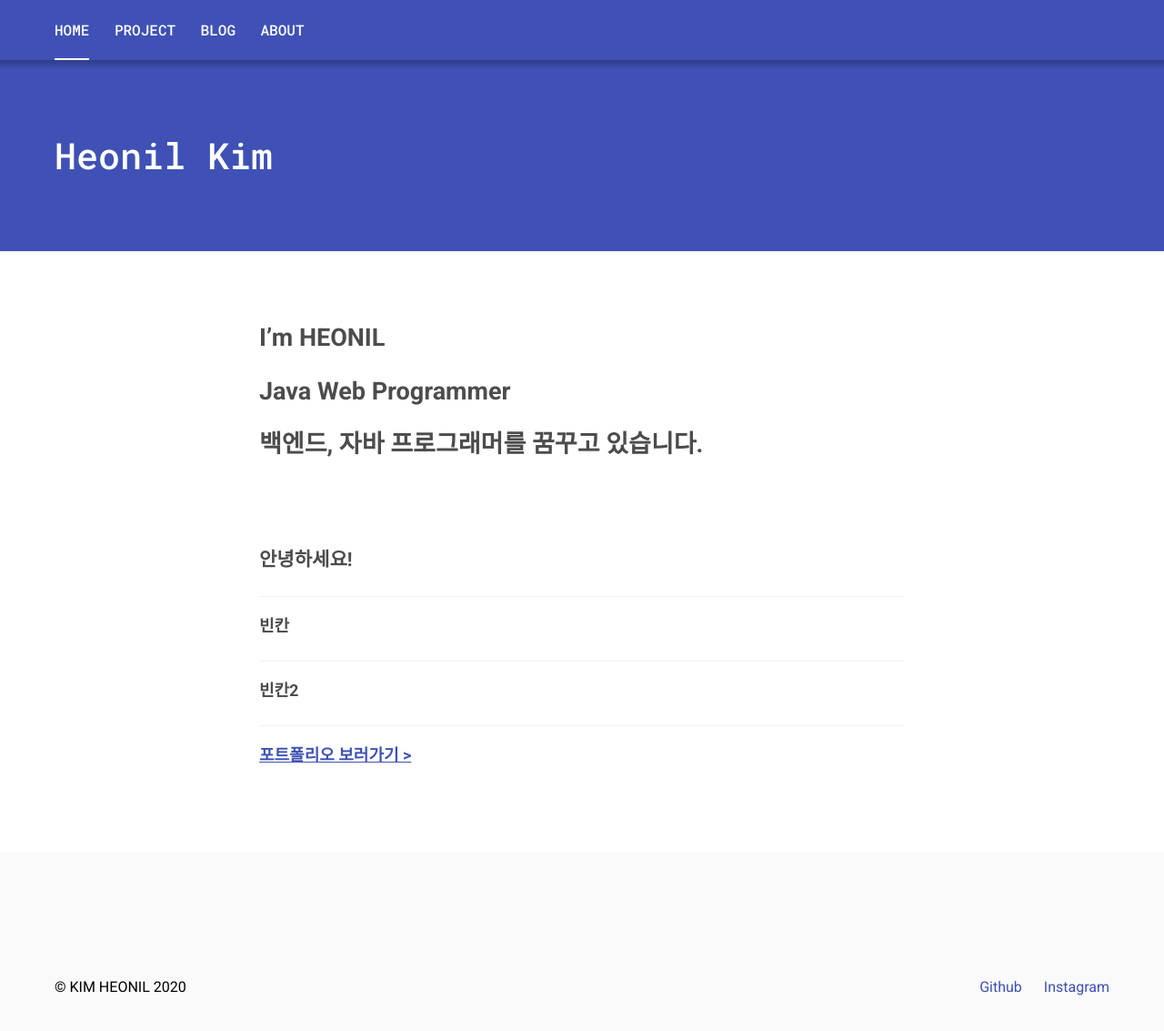
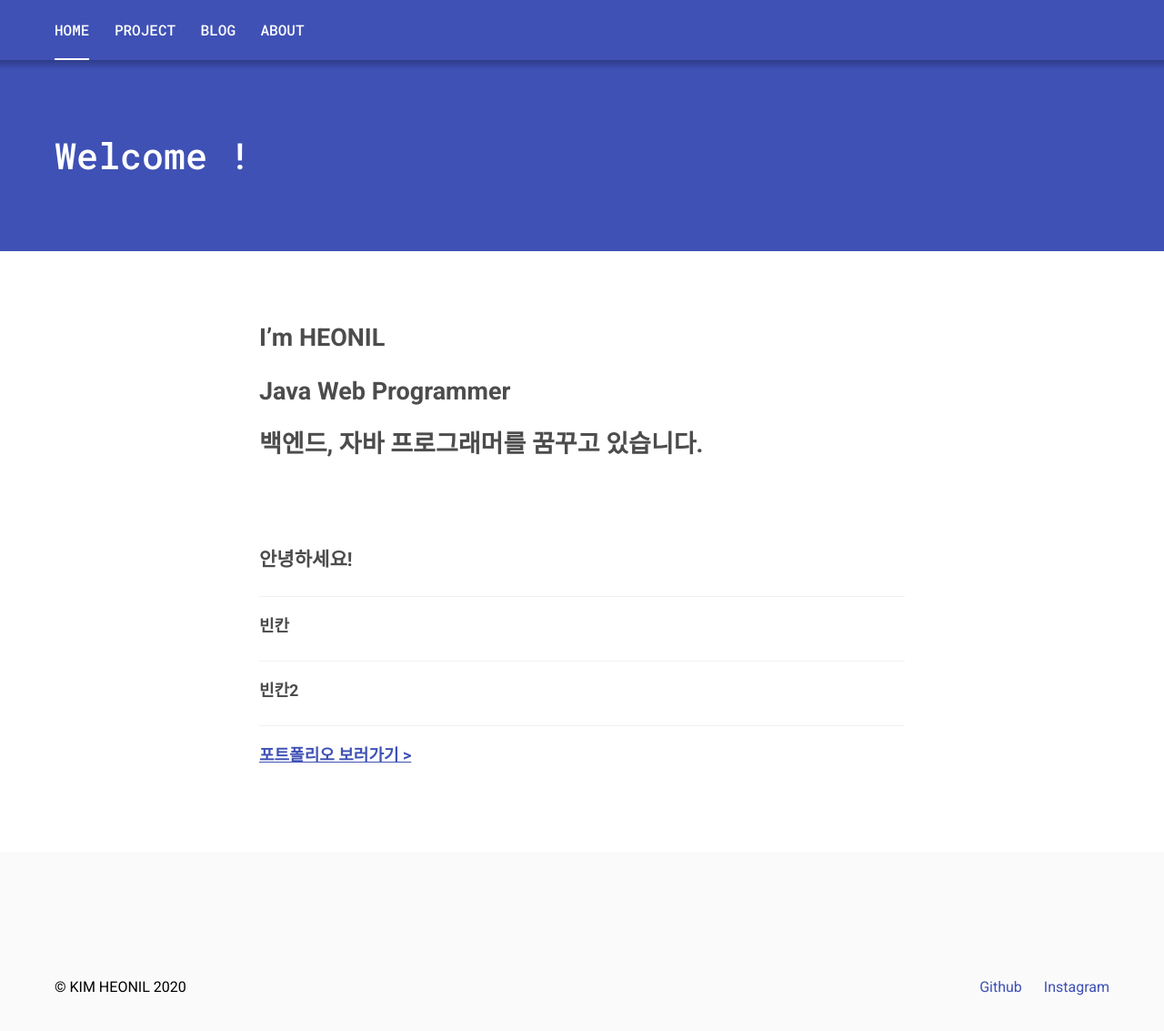
Before and after one commit to iamheonil/iamheonil.github.io, a Jekyll site: the page built from index.markdown, in a window 1280 px wide and 1236 px high. Shown: the top 1133 px of the window at 91% size. Built offline with Jekyll 4.4.1, drawn with Linux system fonts in a browser that asks for light colours.

Commit message:
Blog Modify

```diff
--- a/_pages/blog.html
+++ b/_pages/blog.html
@@ -1,6 +1,6 @@
 ---
 layout: page
-title: Heonil Kim
+title: Blog
 permalink: /blog/
 ---
 {% for post in site.posts  %}
--- a/index.markdown
+++ b/index.markdown
@@ -1,6 +1,6 @@
 ---
 layout: page
-title: Heonil Kim
+title: Welcome !
 ---
 
 ## I'm HEONIL
```
